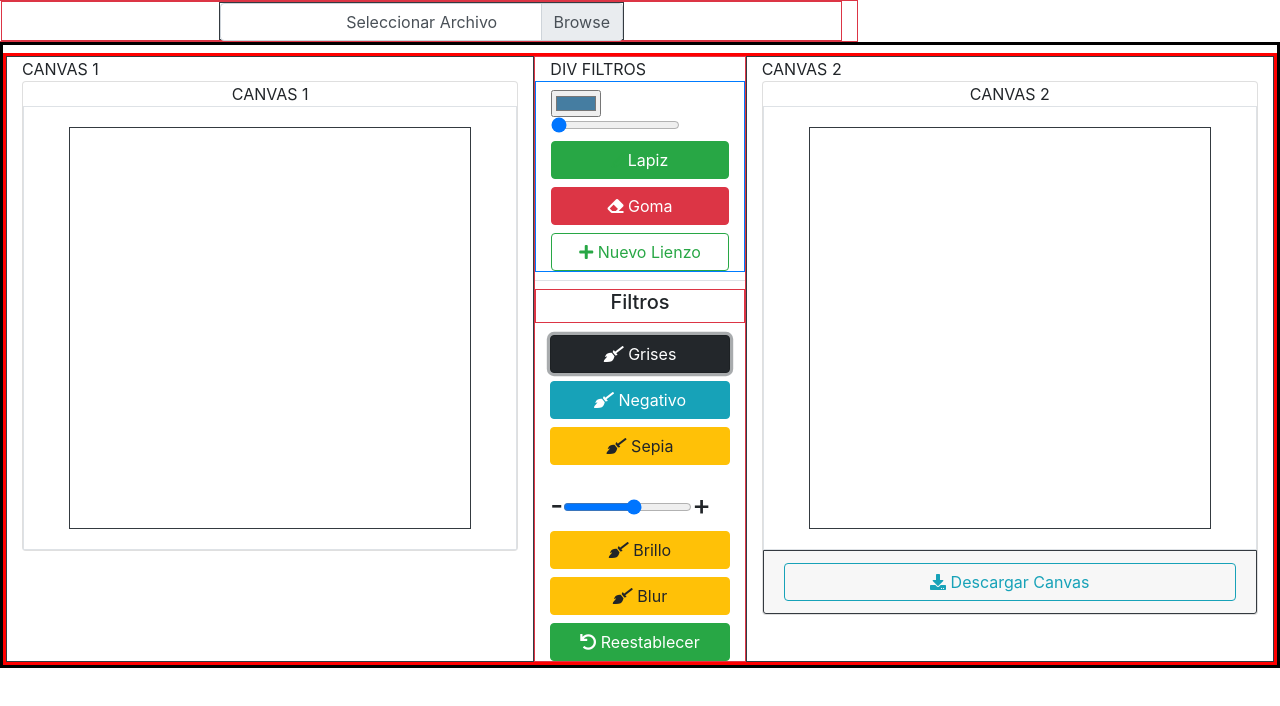
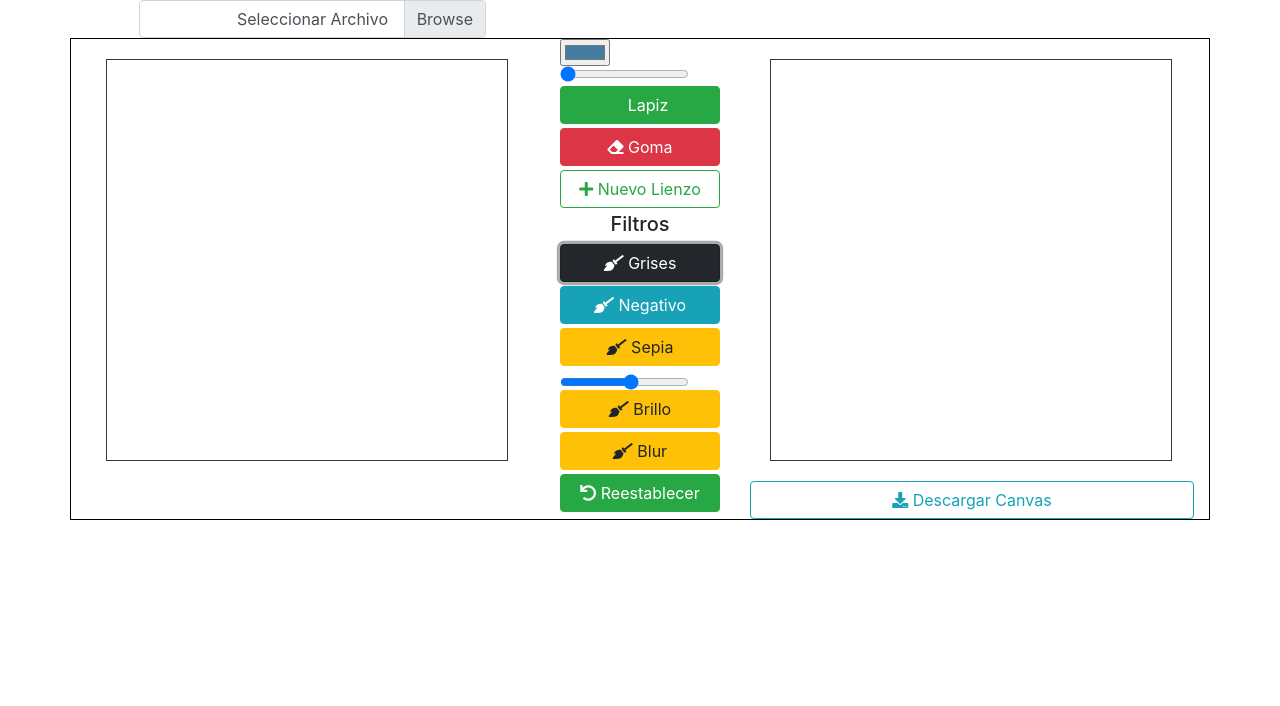
Before and after one commit to CristianMarsico/Interfaces-Hernandez-Marsico, a plain HTML site: page Entregable/TPE_1/index.html in a window 1280 px wide. Both pictures are taken after a click on the button "Grises". Drawn offline with Linux system fonts and the light colour scheme.

Commit message:
layout y codigo modificados

```diff
--- a/Entregable/TPE_1/index.html
+++ b/Entregable/TPE_1/index.html
@@ -9,9 +9,9 @@
   </head>
   <body>
     <div class="row">
-      <div class="col-sm-8 text-center border border-danger">
-        <div class="col-12 border border-danger">
-          <div class="col-6 custom-file border border-dark">
+      <div class="col-sm-6 text-center">
+        <div class="col-12">
+          <div class="col-7 custom-file">
             <!--seleccion archivos-->
             <input
               type="file"
@@ -27,15 +27,12 @@
       </div>
     </div>
 
-    <div class="container-fluid" style="border: 3px solid black">
+    <div class="container" style="border: 1px solid black">
       <!--Contenedor general-->
-      <div class="row mt-2" style="border: 3px solid red">
-        <!--borde hacia abajo-->
-        <div class="col-md-5 border border-dark">
-          CANVAS 1
-          <div class="card text-center">
-            CANVAS 1
-            <div class="card-body canvasContainer border border-yellow">
+      <div class="row">
+        <div class="col-md-5">
+          <div>
+            <div class="card-body canvasContainer">
               <canvas
                 class="border border-dark"
                 id="canvasPrincipal"
@@ -46,65 +43,64 @@
           </div>
         </div>
 
-        <div class="col-md-2 border border-danger">
-          DIV FILTROS<!--ancho de filtros-->
-          <div class="row border border-primary">
-            <div class="col-md-12 mt-2">
+        <div class="col-md-2">
+          <div class="row">
+            <div class="col-12">
               <input type="color" id="colores" value="#457da1" />
               <input id="rango" type="range" min="1" max="5" value="0" />
-              <button id="lapiz" class="btn btn-block btn-success mt-2">
+              <button id="lapiz" class="btn btn-block btn-success mt-1">
                 <i class="fas fa-pencil-alt text-success"></i>Lapiz
               </button>
             </div>
-            <div class="col-md-12 mt-2">
+            <div class="col-md-12 mt-1">
               <button id="goma" class="btn btn-block btn-danger">
                 <i class="fa fa-eraser"></i> Goma
               </button>
             </div>
-            <div class="col-md-12 mt-2">
+            <div class="col-md-12 mt-1">
               <button class="btn btn-block btn-outline-success" id="newCanvas">
                 <i class="fa fa-plus"></i> Nuevo Lienzo
               </button>
             </div>
           </div>
-          <div class="border-top row mt-2">
-            <div class="col-md-12 mt-2 text-center border border-danger">
+          <div class="row mt-1">
+            <div class="col-md-12  text-center">
               <h5>Filtros</h5>
             </div>
           </div>
-          <div class="row mt-1" id="thumbnailContainer">
-            <div class="col-md-12 mt-2">
+          <div class="row" id="thumbnailContainer">
+            <div class="col-md-12">
               <button id="btnGris" class="btn btn-block btn-dark">
                 <i class="fas fa-broom"></i>
                 Grises
               </button>
             </div>
-            <div class="col-md-12 mt-2">
+            <div class="col-md-12 mt-1">
               <button id="btnNegativo" class="btn btn-block btn-info">
                 <i class="fas fa-broom"></i>
                 Negativo
               </button>
             </div>
-            <div class="col-md-12 mt-2">
+            <div class="col-md-12 mt-1">
               <button id="btnSepia" class="btn btn-block btn-warning">
                 <i class="fas fa-broom"></i>
                 Sepia
               </button>
             </div>
-            <div class="col-md-12 mt-4">
-              <h3>-<input id="rangoBrillo" type="range" min="1" max="10" />+</h3>
+            <div class="col-md-12 mt-2">
+              <input id="rangoBrillo" type="range" min="1" max="10" />
               <button id="btnBrillo" class="btn btn-block btn-warning">
                 <i class="fas fa-broom"></i>
                 Brillo
               </button>
             </div>
-            <div class="col-md-12 mt-2">
+            <div class="col-md-12 mt-1">
               <button id="btnBlur" class="btn btn-block btn-warning">
                 <i class="fas fa-broom"></i>
                 Blur
               </button>
             </div>
-            <div class="col-md-12 mt-2">
+            <div class="col-md-12 mt-1">
               <button id="btnReestablecer" class="btn btn-block btn-success">
                 <i class="fas fa-undo"></i>
                 Reestablecer
@@ -113,11 +109,10 @@
           </div>
         </div>
 
-        <div class="col-md-5 border border-dark">
-          CANVAS 2
-          <div class="card text-center">
-            CANVAS 2
-            <div class="card-body canvasContainer border border-yellow">
+        <div class="col-md-5">
+
+          <div>
+            <div class="card-body canvasContainer">
               <canvas
                 class="border border-dark"
                 id="canvasEditable"
@@ -125,7 +120,7 @@
                 width="400"
               ></canvas>
             </div>
-            <div class="card-footer text-muted border border-dark">
+            <div class="">
               <span class="text-success" id="selectedTool"></span>
               <a href="#" id="descargarCanvas" download="imagen-download.jpg">
                 <button
--- a/Entregable/TPE_1/js/index.js.js
+++ b/Entregable/TPE_1/js/index.js.js
@@ -247,8 +247,11 @@ document.addEventListener("DOMContentLoaded", function (e) {
    */
   function obtenerGrises() {
     let matriz;
-    if (!editado) matriz = ctx.getImageData(0, 0, width, height);
-    else matriz = ctxEditable.getImageData(0, 0, width, height);
+      if (!editado) {
+        matriz = ctx.getImageData(0, 0, width, height);
+      } else {
+        matriz = ctxEditable.getImageData(0, 0, width, height);
+      }
     for (let i = 0; i < width; i++) {
       for (let j = 0; j < height; j++) {
         let pixel = obtenerPixel(matriz, i, j);
@@ -270,8 +273,11 @@ document.addEventListener("DOMContentLoaded", function (e) {
    */
   function obtenerNegativo() {
     let matriz;
-    if (!editado) matriz = ctx.getImageData(0, 0, width, height);
-    else matriz = ctxEditable.getImageData(0, 0, width, height);
+    if (!editado) {
+      matriz = ctx.getImageData(0, 0, width, height);
+    } else {
+      matriz = ctxEditable.getImageData(0, 0, width, height);
+    }
     for (let i = 0; i < width; i++) {
       for (let j = 0; j < height; j++) {
         let pixel = obtenerPixel(matriz, i, j);
@@ -282,6 +288,7 @@ document.addEventListener("DOMContentLoaded", function (e) {
         editarPixel(matriz, i, j, r, g, b, a);
       }
     }
+    editado = true;
     return matriz;
   }
 
@@ -289,7 +296,12 @@ document.addEventListener("DOMContentLoaded", function (e) {
    *FUNCION PARA IMAGEN EN TONO SEPIA
    */
   function obtenerSepia() {
-    let matriz = obtenerGrises();
+    let matriz;
+    if (!editado) {
+      matriz = ctx.getImageData(0, 0, width, height);
+    } else {
+      matriz = ctxEditable.getImageData(0, 0, width, height);
+    }
     for (let i = 0; i < width; i++) {
       for (let j = 0; j < height; j++) {
         let pixel = obtenerPixel(matriz, i, j);
@@ -300,6 +312,7 @@ document.addEventListener("DOMContentLoaded", function (e) {
         editarPixel(matriz, i, j, r, g, b, a);
       }
     }
+    editado = true;
     return matriz;
   }
 
@@ -307,7 +320,12 @@ document.addEventListener("DOMContentLoaded", function (e) {
    *FUNCION PARA BRILLO DE IMAGEN
    */
   function obtenerBrillo(fuerzaBrillo) {
-    let matriz = ctx.getImageData(0, 0, width, height);
+    let matriz;
+    if (!editado) {
+      matriz = ctx.getImageData(0, 0, width, height);
+    } else {
+      matriz = ctxEditable.getImageData(0, 0, width, height);
+    }
     let mas_menos_brillo = 255 * (fuerzaBrillo * 0.1);
     for (let i = 0; i < width; i++) {
       for (let j = 0; j < height; j++) {
@@ -333,6 +351,12 @@ document.addEventListener("DOMContentLoaded", function (e) {
    *FUNCION BLUR
    */
   function blur(img) {
+
+    if (!editado) {
+      img = ctx.getImageData(0, 0, width, height);
+    } else {
+      img = ctxEditable.getImageData(0, 0, width, height);
+    }
     let cant = 9;
     let matriz = [
       [1, 1, 1],
@@ -394,7 +418,6 @@ document.addEventListener("DOMContentLoaded", function (e) {
         );
 
         let a = 255;
-
         editarPixel(imagen, x, y, r, g, b, a);
       }
     }
```
